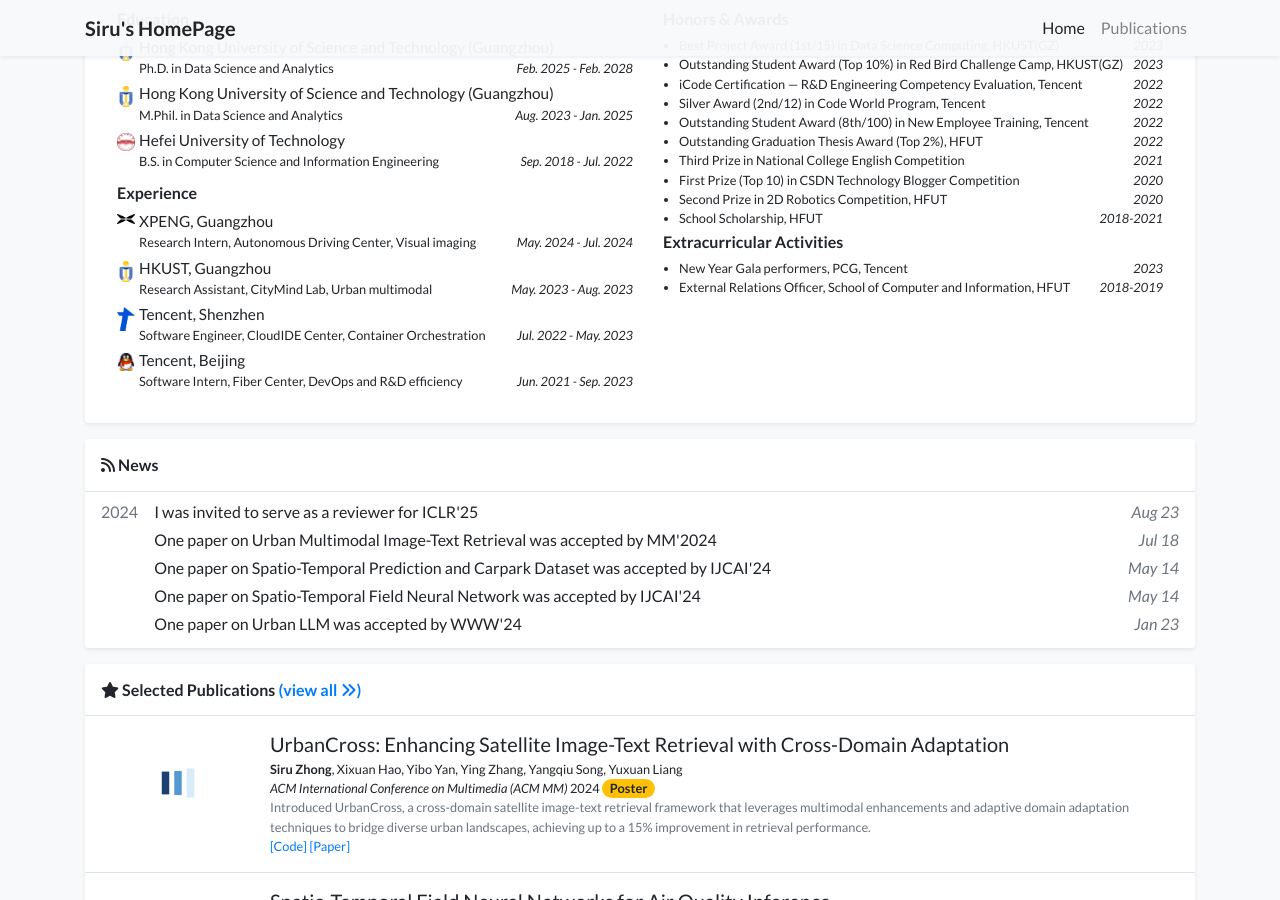
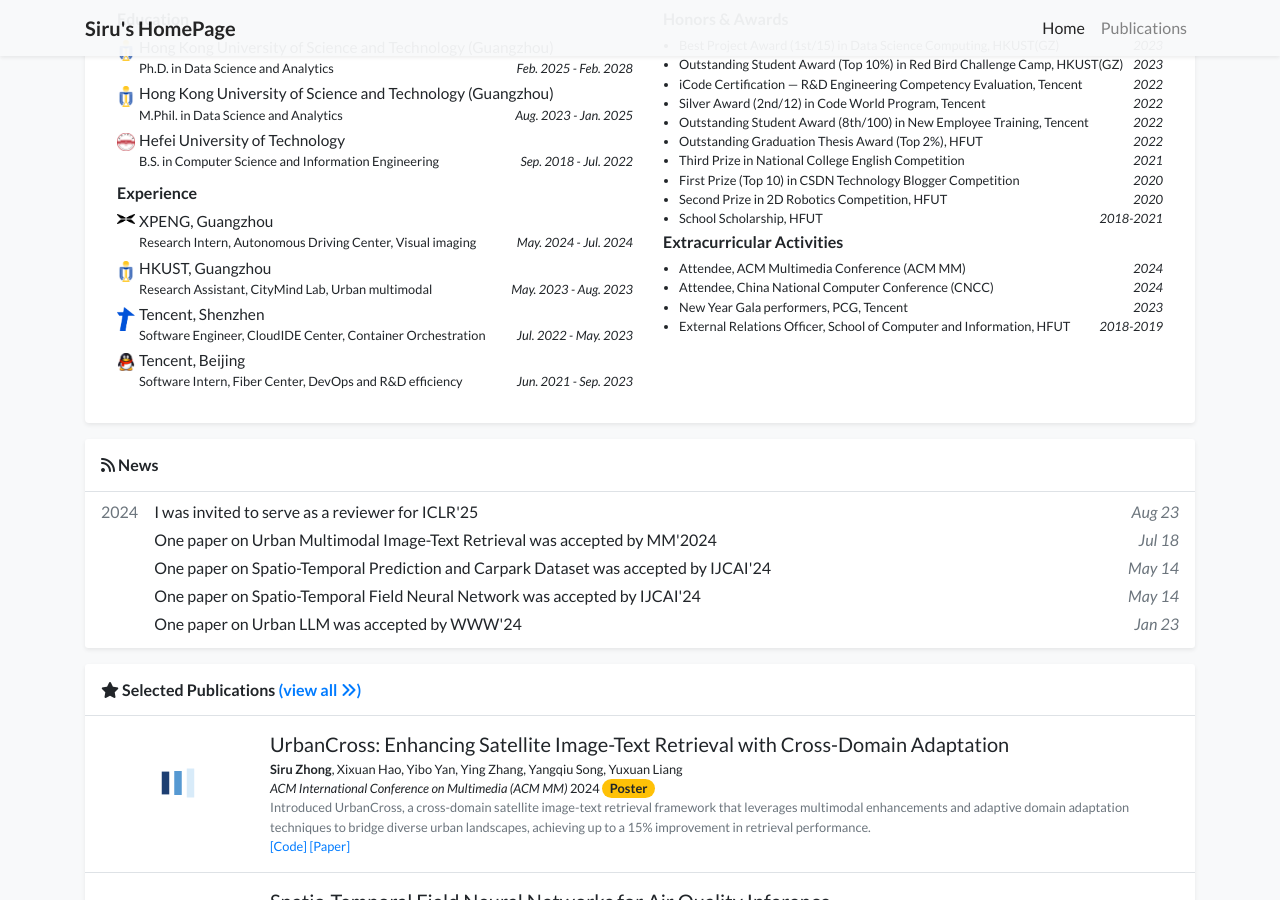
Before and after one commit to thunderlrr/songxinlei.github.io, a Jekyll site: the page built from index.html, in a window 1280 px wide and 900 px high, scrolled down 551 px. Built offline with Jekyll 4.4.1, drawn with Linux system fonts in a browser that asks for light colours; a style sheet for code colours, icons or effects is not loaded.

Commit message:
update profile

```diff
--- a/_data/profile.yml
+++ b/_data/profile.yml
@@ -83,6 +83,10 @@
   date: 2018-2021
 
 activities:
+  - name: Attendee, ACM Multimedia Conference (ACM MM)
+    date: 2024
+  - name: Attendee, China National Computer Conference (CNCC)
+    date: 2024
   - name: New Year Gala performers, PCG, Tencent
     date: 2023
   - name: External Relations Officer, School of Computer and Information, HFUT
```
